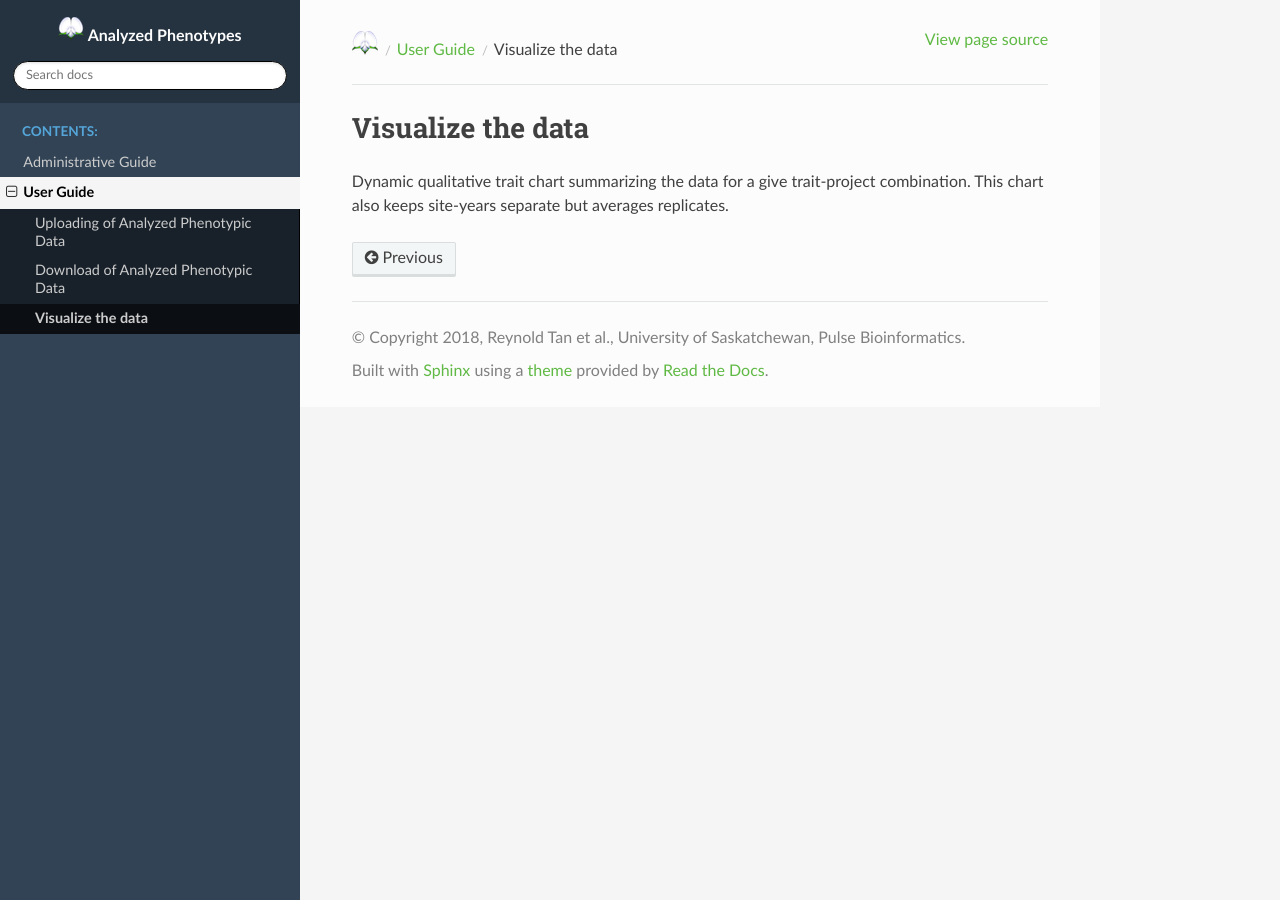
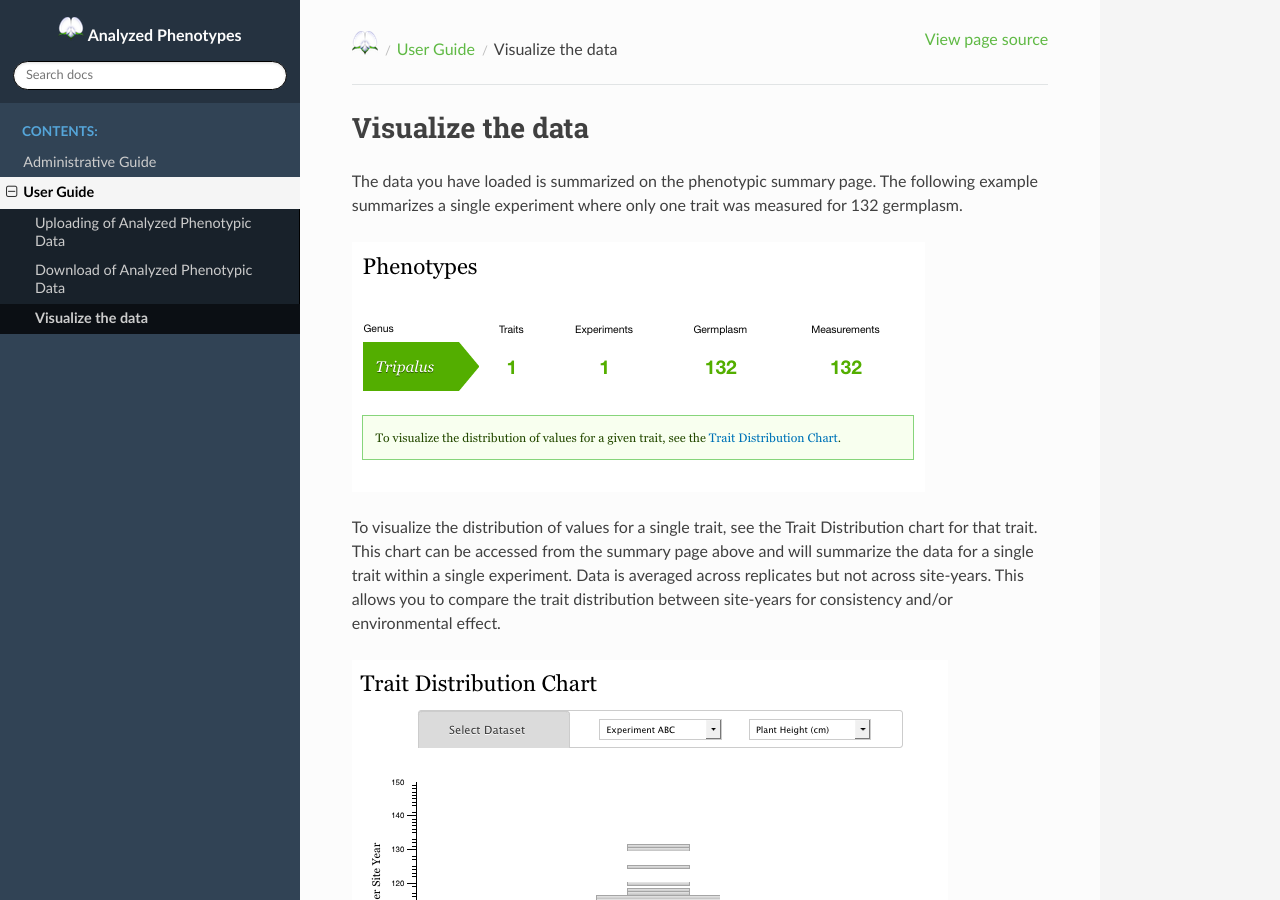
Before and after one commit to UofS-Pulse-Binfo/analyzedphenotypes, a Sphinx documentation site: the page built from docs/user_guide/trait_chart.rst, in a window 1280 px wide and 900 px high. Built offline with Sphinx 7.4.7 and the Read the Docs theme 2.0.0, drawn with Linux system fonts in a browser that asks for light colours.

Commit message:
Added visualization documentation.

```diff
--- a/docs/user_guide/trait_chart.rst
+++ b/docs/user_guide/trait_chart.rst
@@ -1,4 +1,10 @@
 Visualize the data
 ==================
 
-Dynamic qualitative trait chart summarizing the data for a give trait-project combination. This chart also keeps site-years separate but averages replicates.
+The data you have loaded is summarized on the phenotypic summary page. The following example summarizes a single experiment where only one trait was measured for 132 germplasm.
+
+.. image:: visualize.1.summary-page.png
+
+To visualize the distribution of values for a single trait, see the Trait Distribution chart for that trait. This chart can be accessed from the summary page above and will summarize the data for a single trait within a single experiment. Data is averaged across replicates but not across site-years. This allows you to compare the trait distribution between site-years for consistency and/or environmental effect.
+
+.. image:: visualize.2.trait-distribution-chart.png
```
Also changed, not shown: docs/user_guide/visualize.1.summary-page.png (added), docs/user_guide/visualize.2.trait-distribution-chart.png (added).
